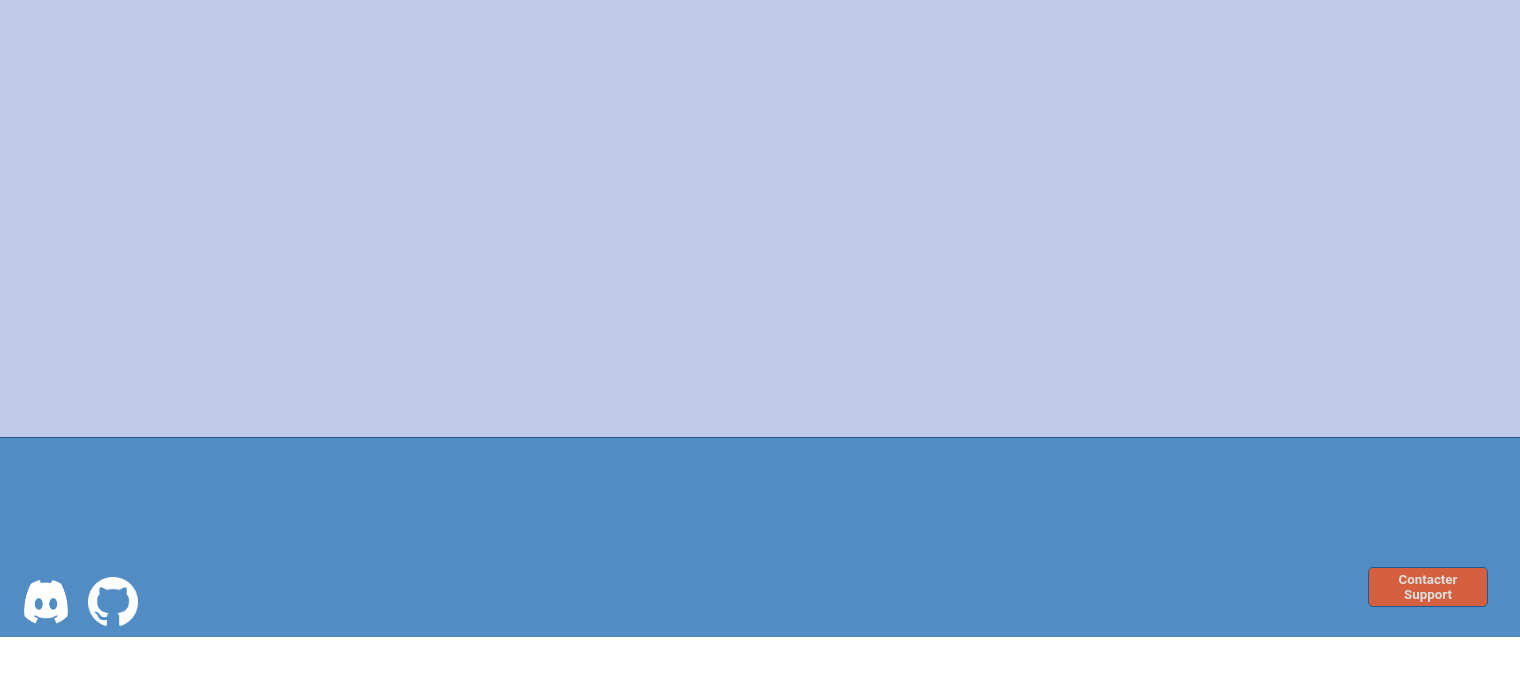
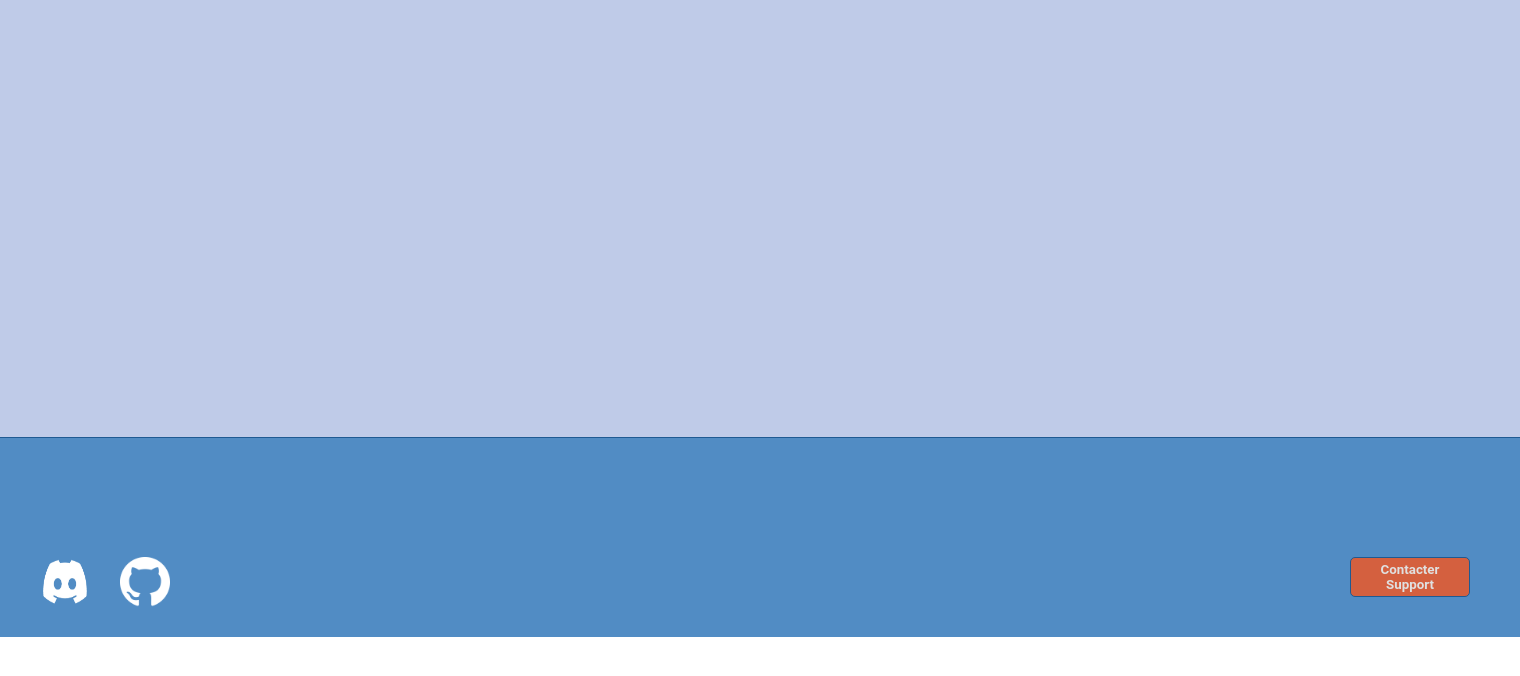
Before and after one commit to Neplexx/PROJET-WEB, a PHP site: page /html/projet.html in a window 1520 px wide. Shown: the part 94-770 px from the top of the page. Run offline with PHP 8.4, Linux system fonts and the light colour scheme.

Commit message:
Correction boutons footer

```diff
--- a/styles/style.css
+++ b/styles/style.css
@@ -245,17 +245,20 @@ input[type="checkbox"]:checked + .noms{
 	  }
 }
 footer{
+    position: relative;
     display: flex;
     background-color: var(--bleu-principal);
     height: 200px;
     border-top:1px solid var(--bleu-bordure);
 }
-footer #conteneurfooter {
+footer >#conteneurfooter {
     display: flex;
 }
 footer #supportbouton {
-    position: relative;
+    position: absolute;
     display: inline-block;
+    right:40px;
+    bottom:30px;
     font-weight: bold;
     background-color: var(--orange);
     border: 1px solid var(--bleu-bordure);
@@ -267,18 +270,16 @@ footer #supportbouton {
     margin-left: 20px;
     cursor: pointer;
     transition: transform 0.3s ease, background-color 0.3s ease;
-    left: 970%;
-    top: 60%;
 }
 footer #imagediscord img {
-    position: relative;
+    position: absolute;
     margin: 0;
     padding: 0;
     width: 50px;
     height: 50px;
     margin-right: 20px;
-    top: 70%;
-    right: 170%;
+    bottom:30px;
+    left:40px;
     cursor: pointer;
     transition: transform 0.3s ease;
 }
@@ -287,14 +288,14 @@ footer #imagediscord img:hover {
     transform: scale(1.1);
 }
 footer #imagegithub img {
-    position: relative;
+    position: absolute;
     margin: 0;
     padding: 0;
     width: 50px;
     height: 50px;
     margin-right: 20px;
-    top: 70%;
-    right: 175%;
+    bottom:30px;
+    left:120px;
     cursor: pointer;
     transition: transform 0.3s ease;
 }
```
